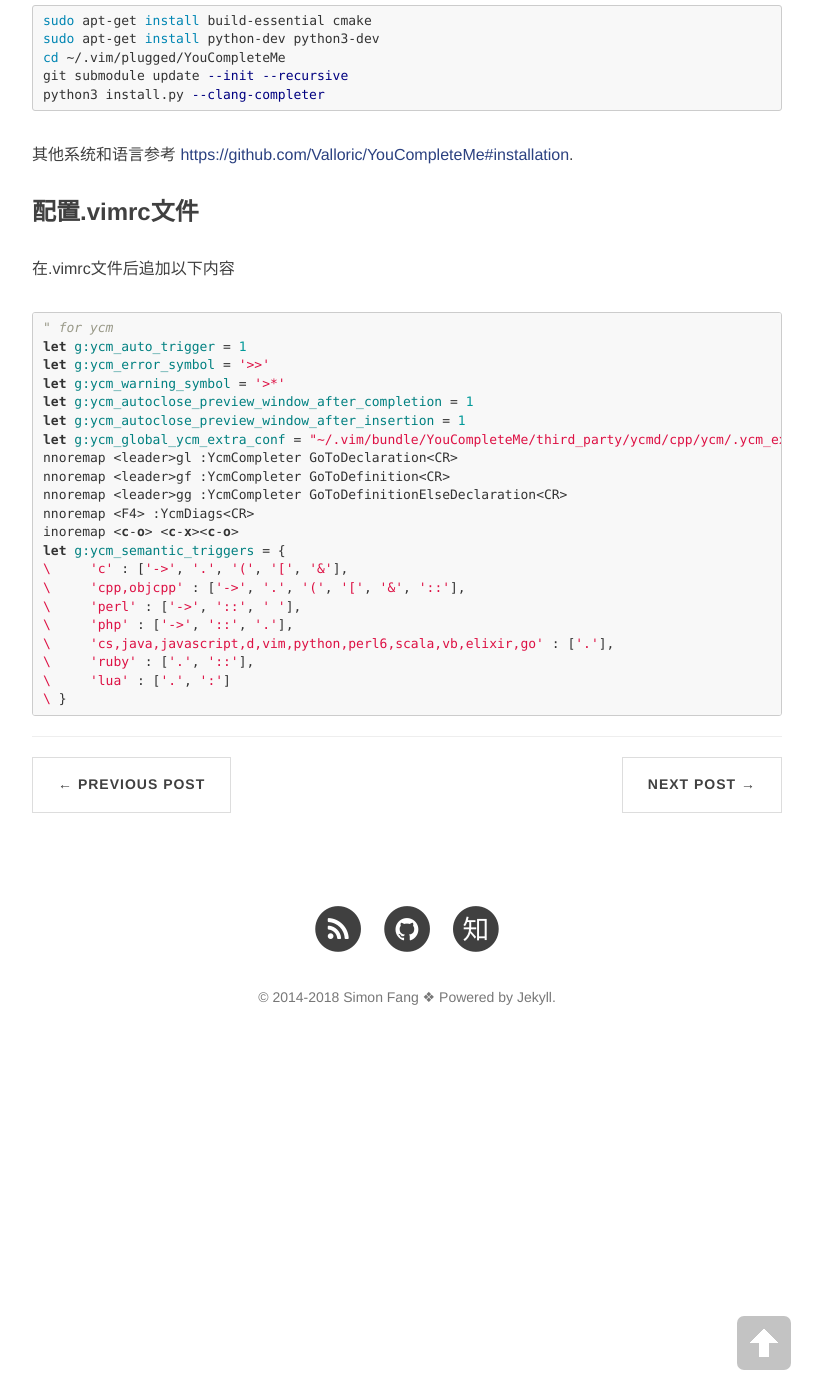
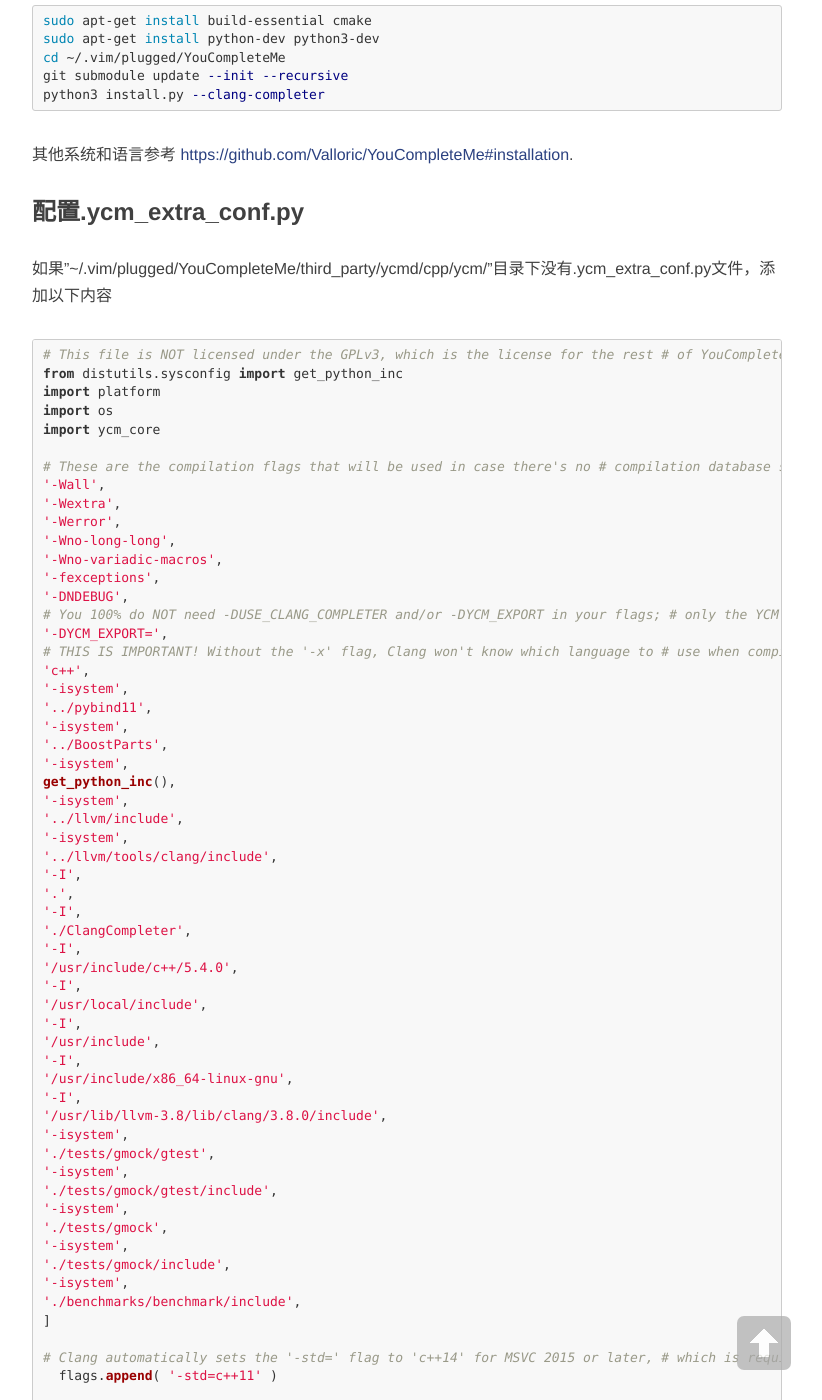
Before and after one commit to SimonFang1/SimonFang1.github.io, a Jekyll site: the page built from _posts/2018-06-15-vim-config.md, in a window 1280 px wide and 1400 px high, scrolled down 2878 px. Shown: the whole window, without its empty margins (233-1055 px from the left). Built offline with Jekyll 4.4.1, drawn with Linux system fonts in a browser that asks for light colours; nearby versions of some CDN libraries; comment, search, counter and statistics services are not loaded; some of the changed text lies outside the part shown.

Commit message:
update vim-config

````diff
--- a/_posts/2018-06-15-vim-config.md
+++ b/_posts/2018-06-15-vim-config.md
@@ -112,6 +112,186 @@ python3 install.py --clang-completer
 
 其他系统和语言参考 [https://github.com/Valloric/YouCompleteMe#installation](https://github.com/Valloric/YouCompleteMe#installation).
 
+### 配置.ycm_extra_conf.py
+如果"~/.vim/plugged/YouCompleteMe/third_party/ycmd/cpp/ycm/"目录下没有.ycm_extra_conf.py文件，添加以下内容
+
+```python
+# This file is NOT licensed under the GPLv3, which is the license for the rest
+# of YouCompleteMe.
+#
+# Here's the license text for this file:
+#
+# This is free and unencumbered software released into the public domain.
+#
+# Anyone is free to copy, modify, publish, use, compile, sell, or
+# distribute this software, either in source code form or as a compiled
+# binary, for any purpose, commercial or non-commercial, and by any
+# means.
+#
+# In jurisdictions that recognize copyright laws, the author or authors
+# of this software dedicate any and all copyright interest in the
+# software to the public domain. We make this dedication for the benefit
+# of the public at large and to the detriment of our heirs and
+# successors. We intend this dedication to be an overt act of
+# relinquishment in perpetuity of all present and future rights to this
+# software under copyright law.
+#
+# THE SOFTWARE IS PROVIDED "AS IS", WITHOUT WARRANTY OF ANY KIND,
+# EXPRESS OR IMPLIED, INCLUDING BUT NOT LIMITED TO THE WARRANTIES OF
+# MERCHANTABILITY, FITNESS FOR A PARTICULAR PURPOSE AND NONINFRINGEMENT.
+# IN NO EVENT SHALL THE AUTHORS BE LIABLE FOR ANY CLAIM, DAMAGES OR
+# OTHER LIABILITY, WHETHER IN AN ACTION OF CONTRACT, TORT OR OTHERWISE,
+# ARISING FROM, OUT OF OR IN CONNECTION WITH THE SOFTWARE OR THE USE OR
+# OTHER DEALINGS IN THE SOFTWARE.
+#
+# For more information, please refer to <http://unlicense.org/>
+
+from distutils.sysconfig import get_python_inc
+import platform
+import os
+import ycm_core
+
+# These are the compilation flags that will be used in case there's no
+# compilation database set (by default, one is not set).
+# CHANGE THIS LIST OF FLAGS. YES, THIS IS THE DROID YOU HAVE BEEN LOOKING FOR.
+flags = [
+'-Wall',
+'-Wextra',
+'-Werror',
+'-Wno-long-long',
+'-Wno-variadic-macros',
+'-fexceptions',
+'-DNDEBUG',
+# You 100% do NOT need -DUSE_CLANG_COMPLETER and/or -DYCM_EXPORT in your flags;
+# only the YCM source code needs it.
+'-DUSE_CLANG_COMPLETER',
+'-DYCM_EXPORT=',
+# THIS IS IMPORTANT! Without the '-x' flag, Clang won't know which language to
+# use when compiling headers. So it will guess. Badly. So C++ headers will be
+# compiled as C headers. You don't want that so ALWAYS specify the '-x' flag.
+# For a C project, you would set this to 'c' instead of 'c++'.
+'-x',
+'c++',
+'-isystem',
+'../pybind11',
+'-isystem',
+'../BoostParts',
+'-isystem',
+get_python_inc(),
+'-isystem',
+'../llvm/include',
+'-isystem',
+'../llvm/tools/clang/include',
+'-I',
+'.',
+'-I',
+'./ClangCompleter',
+'-I',
+'/usr/include/c++/5.4.0',
+'-I',
+'/usr/local/include',
+'-I',
+'/usr/include',
+'-I',
+'/usr/include/x86_64-linux-gnu',
+'-I',
+'/usr/lib/llvm-3.8/lib/clang/3.8.0/include',
+'-isystem',
+'./tests/gmock/gtest',
+'-isystem',
+'./tests/gmock/gtest/include',
+'-isystem',
+'./tests/gmock',
+'-isystem',
+'./tests/gmock/include',
+'-isystem',
+'./benchmarks/benchmark/include',
+]
+
+# Clang automatically sets the '-std=' flag to 'c++14' for MSVC 2015 or later,
+# which is required for compiling the standard library, and to 'c++11' for older
+# versions.
+if platform.system() != 'Windows':
+  flags.append( '-std=c++11' )
+
+
+# Set this to the absolute path to the folder (NOT the file!) containing the
+# compile_commands.json file to use that instead of 'flags'. See here for
+# more details: http://clang.llvm.org/docs/JSONCompilationDatabase.html
+#
+# You can get CMake to generate this file for you by adding:
+#   set( CMAKE_EXPORT_COMPILE_COMMANDS 1 )
+# to your CMakeLists.txt file.
+#
+# Most projects will NOT need to set this to anything; you can just change the
+# 'flags' list of compilation flags. Notice that YCM itself uses that approach.
+compilation_database_folder = ''
+
+if os.path.exists( compilation_database_folder ):
+  database = ycm_core.CompilationDatabase( compilation_database_folder )
+else:
+  database = None
+
+SOURCE_EXTENSIONS = [ '.cpp', '.cxx', '.cc', '.c', '.m', '.mm' ]
+
+def DirectoryOfThisScript():
+  return os.path.dirname( os.path.abspath( __file__ ) )
+
+
+def IsHeaderFile( filename ):
+  extension = os.path.splitext( filename )[ 1 ]
+  return extension in [ '.h', '.hxx', '.hpp', '.hh' ]
+
+
+def FindCorrespondingSourceFile( filename ):
+  if IsHeaderFile( filename ):
+    basename = os.path.splitext( filename )[ 0 ]
+    for extension in SOURCE_EXTENSIONS:
+      replacement_file = basename + extension
+      if os.path.exists( replacement_file ):
+        return replacement_file
+  return filename
+
+
+def FlagsForFile( filename, **kwargs ):
+  # If the file is a header, try to find the corresponding source file and
+  # retrieve its flags from the compilation database if using one. This is
+  # necessary since compilation databases don't have entries for header files.
+  # In addition, use this source file as the translation unit. This makes it
+  # possible to jump from a declaration in the header file to its definition in
+  # the corresponding source file.
+  filename = FindCorrespondingSourceFile( filename )
+
+  if not database:
+    return {
+      'flags': flags,
+      'include_paths_relative_to_dir': DirectoryOfThisScript(),
+      'override_filename': filename
+    }
+
+  compilation_info = database.GetCompilationInfoForFile( filename )
+  if not compilation_info.compiler_flags_:
+    return None
+
+  # Bear in mind that compilation_info.compiler_flags_ does NOT return a
+  # python list, but a "list-like" StringVec object.
+  final_flags = list( compilation_info.compiler_flags_ )
+
+  # NOTE: This is just for YouCompleteMe; it's highly likely that your project
+  # does NOT need to remove the stdlib flag. DO NOT USE THIS IN YOUR
+  # ycm_extra_conf IF YOU'RE NOT 100% SURE YOU NEED IT.
+  try:
+    final_flags.remove( '-stdlib=libc++' )
+  except ValueError:
+    pass
+
+  return {
+    'flags': final_flags,
+    'include_paths_relative_to_dir': compilation_info.compiler_working_dir_,
+    'override_filename': filename
+  }
+```
+
 ### 配置.vimrc文件
 在.vimrc文件后追加以下内容
 ```vim
@@ -121,7 +301,7 @@ let g:ycm_error_symbol = '>>'
 let g:ycm_warning_symbol = '>*'
 let g:ycm_autoclose_preview_window_after_completion = 1
 let g:ycm_autoclose_preview_window_after_insertion = 1
-let g:ycm_global_ycm_extra_conf = "~/.vim/bundle/YouCompleteMe/third_party/ycmd/cpp/ycm/.ycm_extra_conf.py"
+let g:ycm_global_ycm_extra_conf = "~/.vim/plugged/YouCompleteMe/third_party/ycmd/cpp/ycm/.ycm_extra_conf.py"
 nnoremap <leader>gl :YcmCompleter GoToDeclaration<CR>
 nnoremap <leader>gf :YcmCompleter GoToDefinition<CR>
 nnoremap <leader>gg :YcmCompleter GoToDefinitionElseDeclaration<CR>
````
